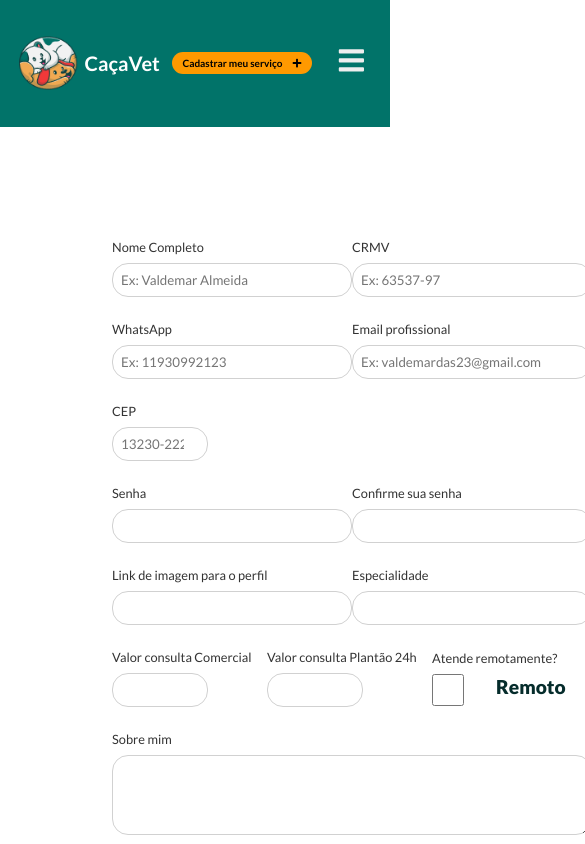
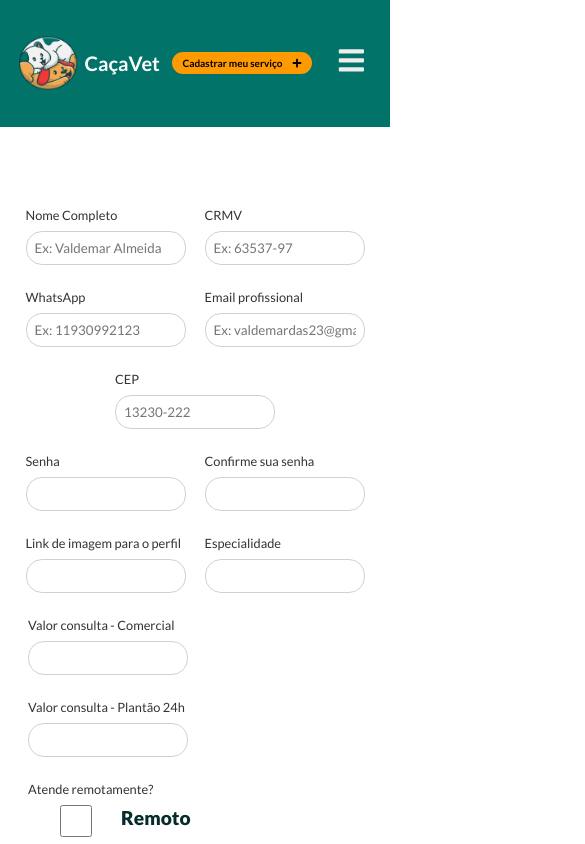
Before and after one commit to josepps/desafioChefao, a React (Vite) app: page /cadastro in a window 390 px wide. Shown: the top 844 px of the page, 585 px wide, since content can reach past the window. Built offline with nearby package versions, Linux system fonts and the light colour scheme.

Commit message:
Cadastro Responsivo

```diff
--- a/src/pages/Cadastro.tsx
+++ b/src/pages/Cadastro.tsx
@@ -1,5 +1,4 @@
 import Footer from "../components/Footer";
-import NavBar from "../components/NavBar/NavBar";
 import {SectionCadastro, DivInputLabel, DivForm, InputMedio, InputPequeno, DivImagemCadastro, DivFormulario1, DivValores, TextArea, SpanErro, DivTeleconsulta} from "./FormularioCadastro.style"
 import CachorroCadastro from "./../../public/CachorroCadastro.png"
 import axios from "axios";
@@ -7,6 +6,7 @@ import {useForm, SubmitHandler} from "react-hook-form"
 import {yupResolver} from "@hookform/resolvers/yup"
 import * as yup from "yup"
 import api from "../services/api";
+import NavBar from "../components/NavBar/NavBar";
 
 type ValidationProps = {
     name: string;
@@ -47,7 +47,7 @@ function Cadastro(){
         resolver:yupResolver(validationPost)
     })
 
-    const addPost = (data: any) => api.post("/vets", data)
+    const addPost = (data: any) => api.post("/vets", data);
 
     return(
         <>
@@ -139,7 +139,7 @@ function Cadastro(){
 
                             <DivValores>
                                 < DivInputLabel>
-                                    <label>Valor consulta Comercial</label>
+                                    <label>Valor consulta - Comercial</label>
                                     <InputPequeno type="text"
                                     // @ts-ignore
                                     name="queryValue"
@@ -147,7 +147,7 @@ function Cadastro(){
                                     <SpanErro>{errors.queryValue?.message}</SpanErro>
                                 </ DivInputLabel>
                                 < DivInputLabel>
-                                    <label>Valor consulta Plantão 24h</label>
+                                    <label>Valor consulta - Plantão 24h</label>
                                     <InputPequeno type="text"
                                     // @ts-ignore
                                     name="queryDutyValue"
--- a/src/pages/FormularioCadastro.style.ts
+++ b/src/pages/FormularioCadastro.style.ts
@@ -25,15 +25,35 @@ export const SectionCadastro = styled.section`
         border-radius: 24px;
     }
 
+    @media screen and (max-width: 600px){
+        /* flex-direction: column; */
+        align-items: center;
+        justify-content: center;
+        padding: 5rem 1rem;
+    }
+
 `
 export const DivForm = styled.div`
     width: 500px;
+
+    @media screen and (max-width: 600px){
+        max-width: 500px;
+        flex-direction: column;
+        align-items: center;
+    }
+
 `
 
 export const DivFormulario1 = styled.div`
     display: flex;
     justify-content: space-between;
 
+
+    @media screen and (max-width: 650px){
+        max-width: 500px;
+        justify-content: space-around;
+
+    }
 
 `
 
@@ -55,12 +75,20 @@ export const DivInputLabel = styled.div`
         font-weight: 400;
     }
 
+    @media screen and (max-width: 600px){
+        max-width: 500px;
+    }
+
 `
 
 export const InputMedio = styled.input`
     width: 15rem;
     padding: 0.5rem;
     border-radius: 1rem;
+
+    @media screen and (max-width: 600px){
+        width: 10rem;
+    }
 
 
 
@@ -70,7 +98,9 @@ export const InputPequeno = styled.input`
     width: 6rem;
     padding: 0.5rem;
     border-radius: 1rem;
-
+    @media screen and (max-width: 600px){
+        width: 10rem;
+    }
 
 `
 
@@ -81,11 +111,17 @@ export const InputGrande = styled.input`
     border-radius: 1rem;
 
 
+
+
 `
 export const DivImagemCadastro = styled.div`
     flex-direction: column;
     display: flex;
     align-items: center;
+
+    @media screen and (max-width: 650px){
+        display: none;
+    }
 
 `
 
@@ -96,7 +132,9 @@ export const DivImagemInfos = styled.div`
     justify-content: center;
     align-items: center;
     margin-bottom: 1.5rem;
-
+    @media screen and (max-width: 600px){
+        display: none;
+    }
 
 `
 
@@ -117,6 +155,15 @@ export const DivValores =  styled.div`
     justify-content: space-between;
     text-align: center;
     align-items: center;
+
+    @media screen and (max-width: 600px){
+        max-width: 500px;
+        display: block;
+        margin: auto;
+        margin-left: 0.75rem;
+
+    }
+
 `
 
 
@@ -147,6 +194,11 @@ export const TextArea = styled.textarea`
     height: 5rem;
     padding: 5px;
 
+    @media screen and (max-width: 600px){
+        max-width: 25rem;
+        text-align: center;
+    }
+
 `
 export const SpanErro = styled.span`
     font-size: 0.8rem;
@@ -172,7 +224,12 @@ export const DivTeleconsulta = styled.article`
         font-size: 1.2rem;
         margin-top: 3px;
     }
+    @media screen and (max-width: 600px){
+        label{
+            margin-left: -4rem;
+        }
 
+    }
 
 
 `
```
